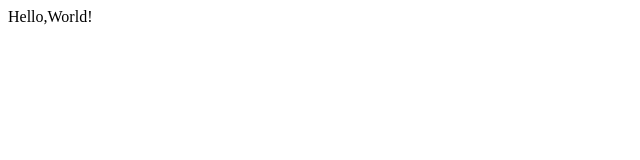
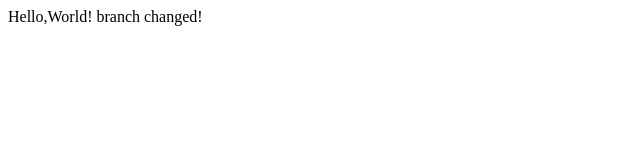
Before and after one commit to YiQiang1996/Lecture1, a plain HTML site: page index.html in a window 1280 px wide. Shown: the whole page, without its empty margins (0-640 px from the left). Drawn offline with Linux system fonts and the light colour scheme.

```diff
--- a/index.html
+++ b/index.html
@@ -5,6 +5,6 @@
 	<title> Test</title>
 </head>
 <body>
-	Hello,World!
+	Hello,World! branch changed!
 </body>
 </html>
```
